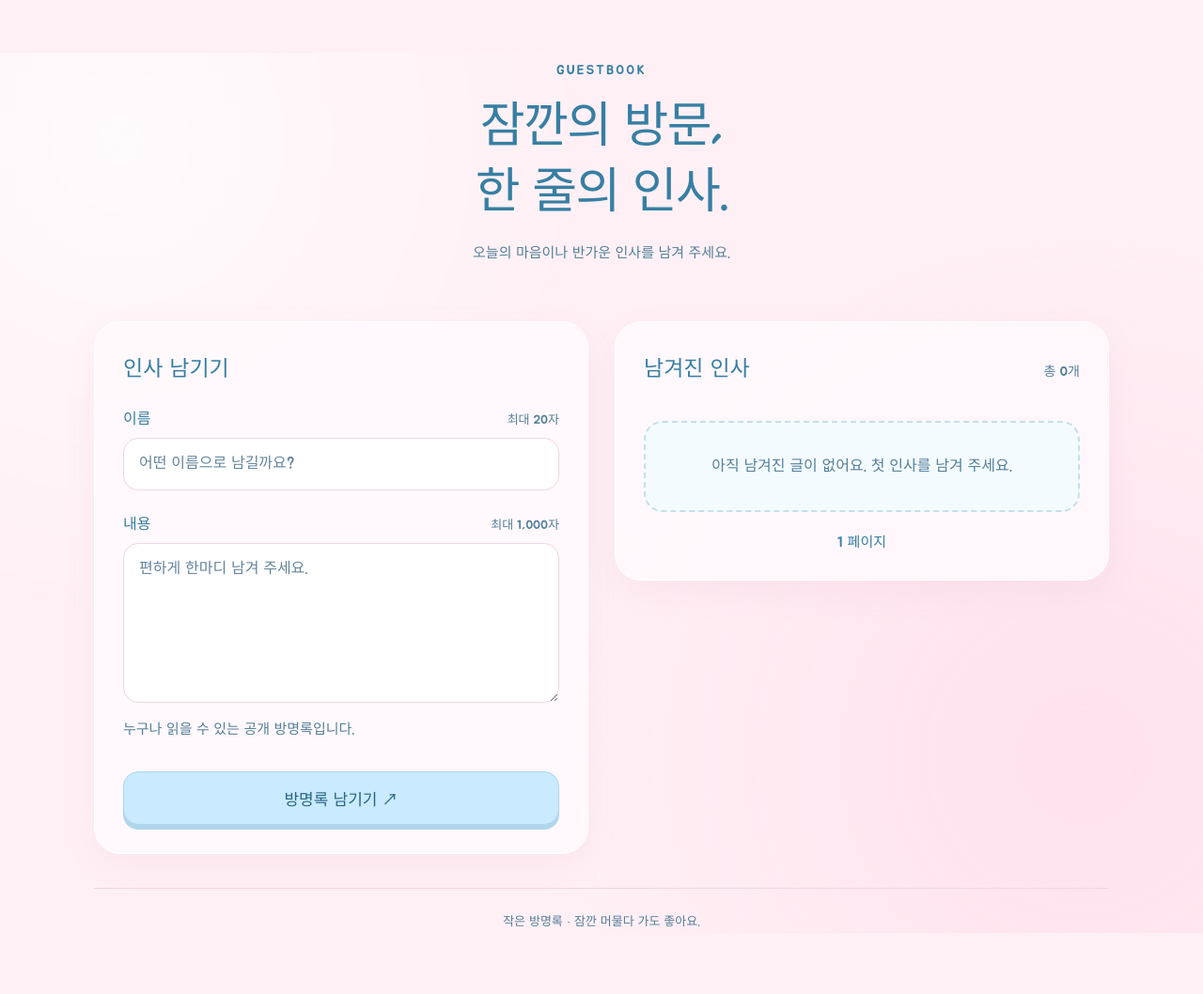
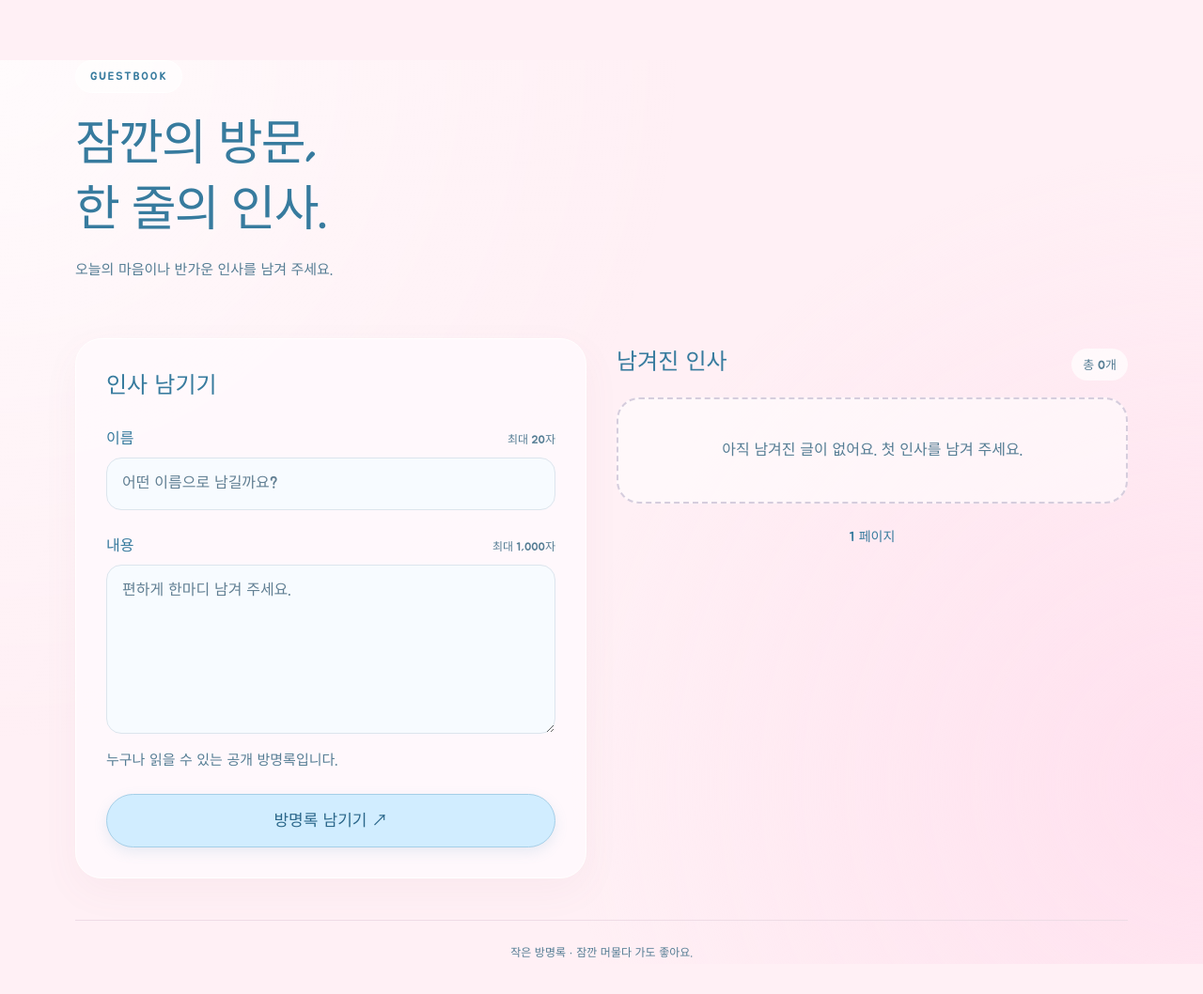
Before and after one commit to hichayu00/chacha, a FastAPI app: page / in a window 1280 px wide. Shown: the whole page at 94% size. Before the commit the page ends 986 px from the top, so only its background shows below. Run offline with FastAPI, Linux system fonts and the light colour scheme; data that the repository does not hold is empty.

Commit message:
Update style.css

```diff
--- a/static/style.css
+++ b/static/style.css
@@ -3,13 +3,13 @@
 :root {
   color-scheme: light;
   font-family: "Jua", "Malgun Gothic", sans-serif;
-  color: #377fa3;
+  color: #377b9e;
   background: #fff0f5;
 
-  --text: #377fa3;
-  --muted: #527f99;
-  --accent: #c9eaff;
-  --border: #f0d6e2;
+  --text: #377b9e;
+  --muted: #557d94;
+  --border: #eedbe5;
+  --blue: #d1edff;
 }
 
 * {
@@ -20,74 +20,71 @@ body {
   margin: 0;
   min-height: 100vh;
   background:
-    radial-gradient(circle at 10% 10%, #ffffffaa, transparent 35%),
-    radial-gradient(circle at 90% 80%, #ffe0ed, transparent 40%),
+    radial-gradient(circle at 0% 0%, #ffffffbb, transparent 45%),
+    radial-gradient(circle at 100% 80%, #ffe0ee, transparent 45%),
     #fff0f5;
 }
 
 main {
-  width: min(100% - 48px, 1080px);
-  margin: 56px auto 32px;
+  width: min(100% - 64px, 1120px);
+  margin: 64px auto 32px;
   display: grid;
   grid-template-columns: minmax(0, 1fr) minmax(0, 1fr);
-  gap: 28px;
+  gap: 32px;
   align-items: start;
 }
 
+/* 상단 소개 */
 .intro {
   grid-column: 1 / -1;
-  text-align: center;
-  padding: 8px 0 16px;
+  padding: 0 0 12px;
 }
 
 .eyebrow {
+  display: inline-block;
   color: var(--text);
-  font-size: 14px;
+  background: #ffffffaa;
+  border: 1px solid #ffffff;
+  border-radius: 999px;
+  padding: 9px 15px;
+  font-size: 12px;
   letter-spacing: .16em;
   font-weight: 400;
 }
 
 h1 {
-  font-size: clamp(34px, 6vw, 52px);
+  margin: 20px 0 12px;
+  font-size: clamp(34px, 5vw, 52px);
   line-height: 1.35;
-  letter-spacing: -.03em;
-  margin: 16px 0;
+  letter-spacing: -.035em;
   font-weight: 400;
 }
 
 .intro > p,
-.hint,
-footer {
+.hint {
   color: var(--muted);
   font-size: 15px;
   line-height: 1.8;
 }
 
-.panel,
-.messages {
+/* 왼쪽 입력 카드 */
+.panel {
+  grid-column: 1;
+  grid-row: 2;
   min-width: 0;
   margin: 0;
-  padding: 30px;
+  padding: 32px;
   border: 1px solid #ffffff;
   border-radius: 28px;
   background: #fffafddd;
-  box-shadow: 0 12px 36px #b76a8b12;
-}
-
-.panel {
-  grid-column: 1;
-  grid-row: 2;
-}
-
-.messages {
-  grid-column: 2;
-  grid-row: 2;
+  box-shadow: 0 14px 40px #a45b7a0d;
 }
 
 h2 {
-  font-size: 23px;
+  margin: 0 0 24px;
+  font-size: 24px;
+  line-height: 1.5;
   font-weight: 400;
-  margin: 0 0 24px;
 }
 
 label {
@@ -95,14 +92,14 @@ label {
   justify-content: space-between;
   align-items: baseline;
   flex-wrap: wrap;
-  gap: 6px;
+  gap: 8px;
+  margin: 24px 0 10px;
   font-size: 16px;
   font-weight: 400;
-  margin: 22px 0 10px;
 }
 
 label span {
-  font-size: 13px;
+  font-size: 12px;
   color: var(--muted);
 }
 
@@ -110,63 +107,76 @@ input,
 textarea {
   display: block;
   width: 100%;
+  padding: 14px 16px;
+  border: 1px solid #dce5ed;
+  border-radius: 16px;
+  background: #f7fbff;
+  color: var(--text);
   font: inherit;
   font-size: 16px;
   line-height: 1.6;
-  padding: 14px 16px;
-  border: 1px solid var(--border);
-  border-radius: 16px;
-  background: #ffffff;
-  color: var(--text);
-  transition: border-color .2s, box-shadow .2s;
+  transition: background .2s, border-color .2s;
 }
 
 input::placeholder,
 textarea::placeholder {
-  color: #64859b;
+  color: #617f93;
   opacity: 1;
 }
 
 textarea {
+  min-height: 180px;
   resize: vertical;
-  min-height: 170px;
 }
 
 input:focus,
 textarea:focus {
-  border-color: #75b8dc;
-  outline: 2px solid #75b8dc;
+  background: #ffffff;
+  border-color: #68a9ce;
+  outline: 2px solid #68a9ce;
   outline-offset: 3px;
-  box-shadow: 0 0 0 6px #c9eaff44;
 }
 
 button {
+  display: block;
   width: 100%;
-  margin-top: 16px;
-  border: 1px solid #add6ee;
-  border-radius: 16px;
-  background: var(--accent);
-  color: #286584;
-  padding: 15px 20px;
+  margin-top: 22px;
+  padding: 15px 24px;
+  border: 1px solid #a5cfe8;
+  border-radius: 999px;
+  background: var(--blue);
+  color: #2b678a;
   font: inherit;
   font-size: 17px;
+  line-height: 1.5;
   cursor: pointer;
-  box-shadow: 0 5px 0 #b0d6ec;
+  box-shadow: 0 5px 14px #5c9fc526;
   transition: background .2s, box-shadow .2s;
 }
 
 button:hover {
-  background: #b8e1fb;
+  background: #bce3fb;
+  box-shadow: 0 6px 18px #5c9fc538;
 }
 
-button:active {
-  box-shadow: 0 2px 0 #b0d6ec;
+button:disabled {
+  opacity: .6;
+  cursor: wait;
 }
 
 button:focus-visible,
 a:focus-visible {
-  outline: 3px solid #377fa3;
+  outline: 3px solid #377b9e;
   outline-offset: 4px;
+}
+
+/* 오른쪽 방명록: 위에서 아래로 카드 표시 */
+.messages {
+  grid-column: 2;
+  grid-row: 2;
+  min-width: 0;
+  margin: 0;
+  padding: 8px 0 0;
 }
 
 .section-heading {
@@ -175,21 +185,28 @@ a:focus-visible {
   align-items: baseline;
   flex-wrap: wrap;
   gap: 10px;
-  margin-bottom: 8px;
+  margin-bottom: 18px;
+}
+
+.section-heading h2 {
+  margin: 0;
 }
 
 .section-heading > span {
-  font-size: 14px;
+  padding: 7px 12px;
+  border-radius: 999px;
+  background: #ffffffb3;
   color: var(--muted);
+  font-size: 13px;
 }
 
 .entry {
-  margin-top: 16px;
-  padding: 22px;
-  border: 1px solid #f3dce6;
-  border-radius: 20px;
-  background: #ffffff;
-  box-shadow: 0 4px 14px #b76a8b08;
+  margin: 0 0 16px;
+  padding: 24px;
+  border: 1px solid #ffffff;
+  border-radius: 24px;
+  background: #ffffffed;
+  box-shadow: 0 8px 24px #a45b7a0b;
 }
 
 .entry header {
@@ -207,46 +224,48 @@ a:focus-visible {
 }
 
 time {
+  color: var(--muted);
   font-size: 12px;
-  color: var(--muted);
 }
 
 .entry p {
+  margin: 14px 0 0;
   white-space: pre-wrap;
   overflow-wrap: anywhere;
   font-size: 16px;
-  line-height: 1.8;
-  margin: 14px 0 0;
+  line-height: 1.9;
 }
 
 .empty {
-  border: 2px dashed #c5dfea;
-  border-radius: 20px;
-  background: #f4fbff;
+  padding: 40px 24px;
+  border: 2px dashed #d5cddd;
+  border-radius: 24px;
+  background: #ffffff88;
   color: var(--muted);
-  padding: 32px 20px;
   line-height: 1.8;
   text-align: center;
 }
 
 .error {
+  margin-bottom: 20px;
+  padding: 16px;
+  border: 1px solid #efc5d2;
+  border-radius: 16px;
   background: #fff0f2;
-  color: #a13e61;
-  padding: 16px;
+  color: #9f3e5c;
   line-height: 1.7;
-  border: 1px solid #f1c9d6;
-  border-radius: 16px;
 }
 
+/* 하단 페이지 이동 및 안내 */
 nav {
   grid-column: 1 / -1;
   display: flex;
+  justify-content: center;
+  align-items: center;
   flex-wrap: wrap;
   gap: 16px 24px;
-  justify-content: center;
-  align-items: center;
-  margin: 20px 0 0;
-  font-size: 15px;
+  margin: 24px 0;
+  font-size: 14px;
 }
 
 a {
@@ -255,36 +274,42 @@ a {
 }
 
 a:hover {
-  color: #285e7b;
+  color: #245876;
 }
 
 footer {
   grid-column: 1 / -1;
+  margin-top: 12px;
+  padding-top: 24px;
   border-top: 1px solid var(--border);
+  color: var(--muted);
+  font-size: 12px;
+  line-height: 1.8;
   text-align: center;
-  padding-top: 24px;
-  margin-top: 8px;
-  font-size: 13px;
 }
 
+/* 모바일에서는 한 줄로 배치 */
 @media (max-width: 760px) {
   main {
-    width: min(100% - 32px, 540px);
+    width: min(100% - 32px, 560px);
     margin-top: 32px;
     grid-template-columns: minmax(0, 1fr);
-    gap: 24px;
+    gap: 28px;
   }
 
   .panel,
   .messages {
     grid-column: 1;
     grid-row: auto;
+  }
+
+  .panel {
     padding: 24px;
     border-radius: 24px;
   }
 
   .entry {
-    padding: 18px;
+    padding: 22px;
   }
 
   .entry header {
```
